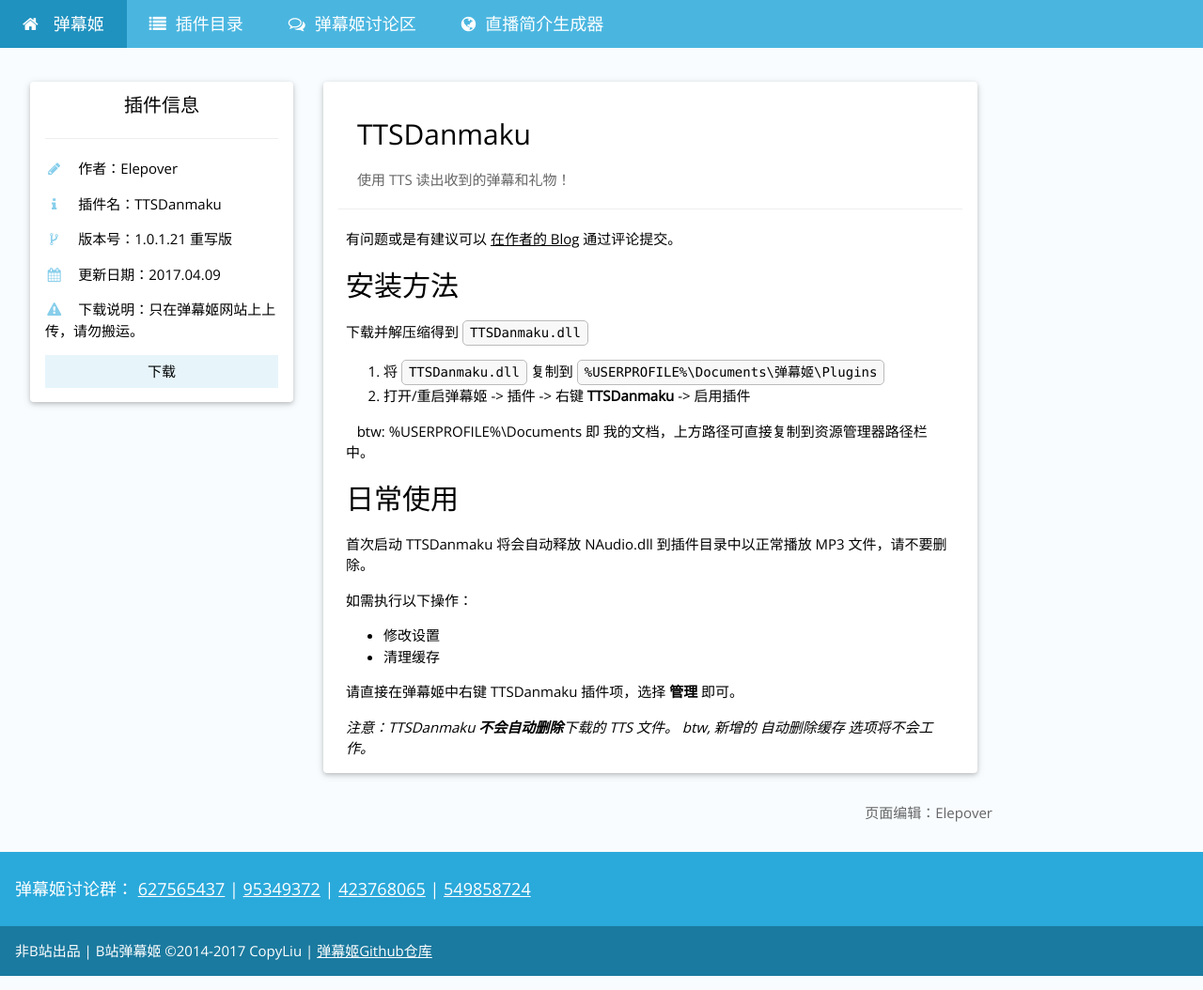
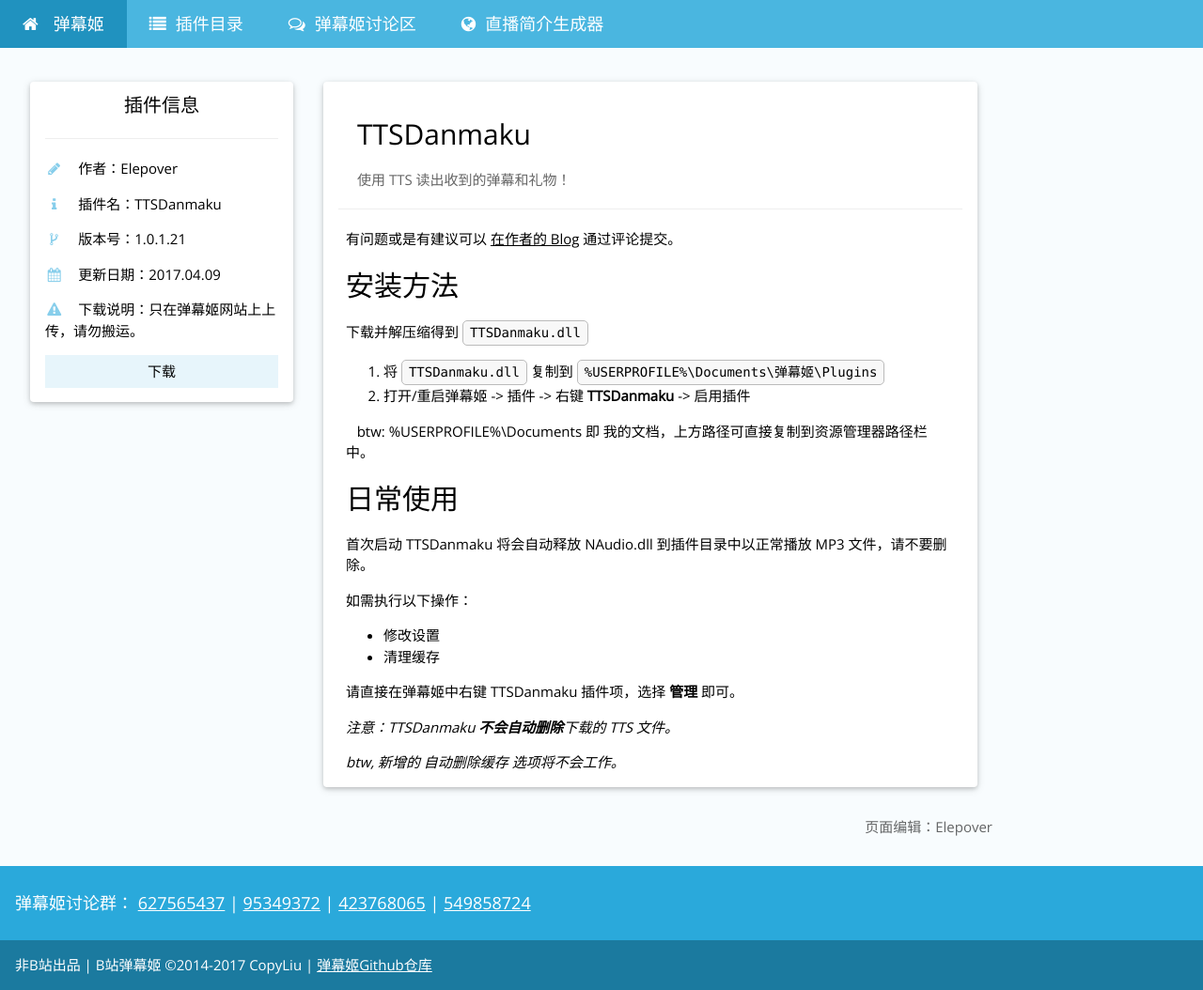
Before and after one commit to Bililive/www.danmuji.org, a Jekyll site: the page built from _plugin/TTSDanmaku.md, in a window 1280 px wide. Shown: the whole page at 94% size. Built offline with Jekyll 4.4.1, drawn with Linux system fonts in a browser that asks for light colours; nearby versions of some CDN libraries; some web fonts are replaced; comment, search, counter and statistics services are not loaded.

Commit message:
Update TTSDanmaku.md

```diff
--- a/_plugin/TTSDanmaku.md
+++ b/_plugin/TTSDanmaku.md
@@ -6,7 +6,7 @@ auther: Elepover
 plugin_author: Elepover
 plugin_name: TTSDanmaku
 plugin_desc: 使用 TTS 读出收到的弹幕和礼物！
-plugin_version: 1.0.1.21 重写版
+plugin_version: 1.0.1.21
 plugin_update: 2017.04.09
 plugin_dllink: /resource/TTSDanmaku/TTSDanmaku.zip
 plugin_dlnote: 只在弹幕姬网站上上传，请勿搬运。
@@ -38,4 +38,5 @@ plugin_dlnote: 只在弹幕姬网站上上传，请勿搬运。
 请直接在弹幕姬中右键 TTSDanmaku 插件项，选择 **管理** 即可。
 
 *注意：TTSDanmaku **不会自动删除**下载的 TTS 文件。*
+
 *btw, 新增的 自动删除缓存 选项将不会工作。*
```
